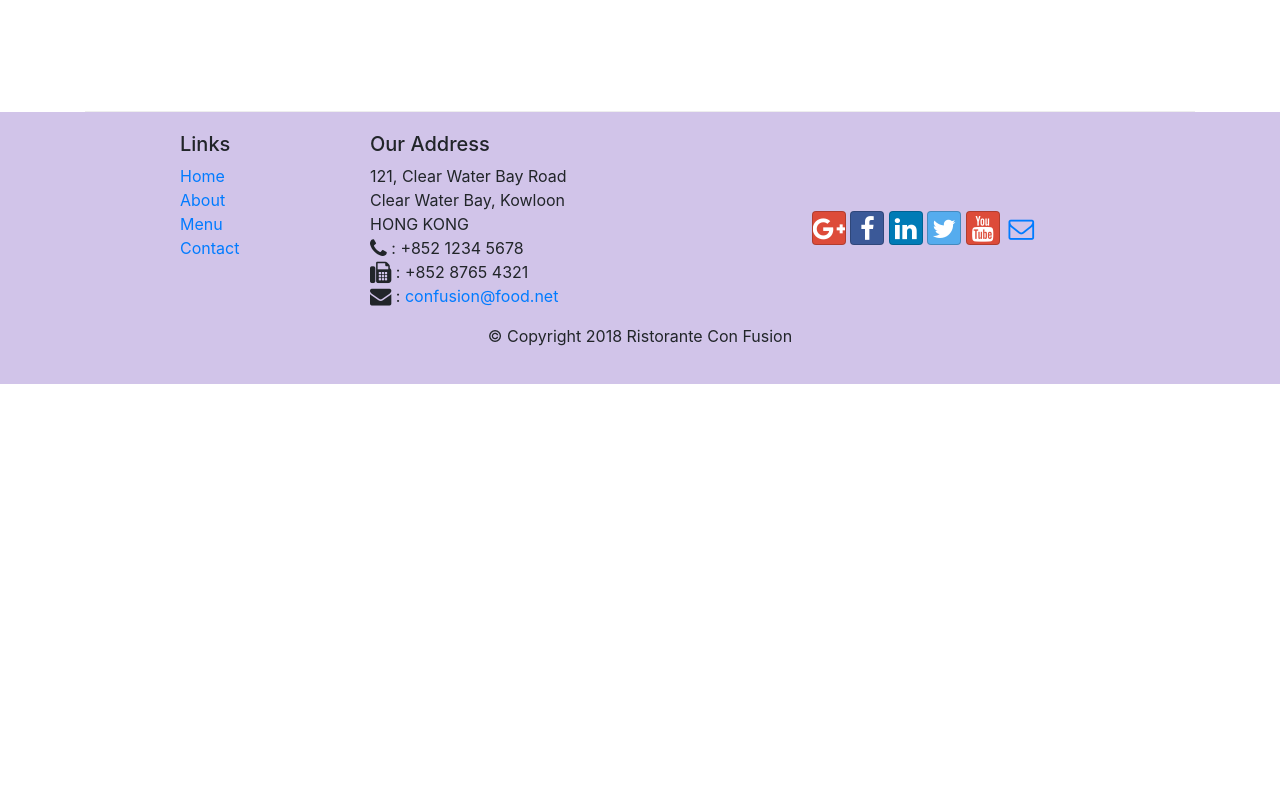
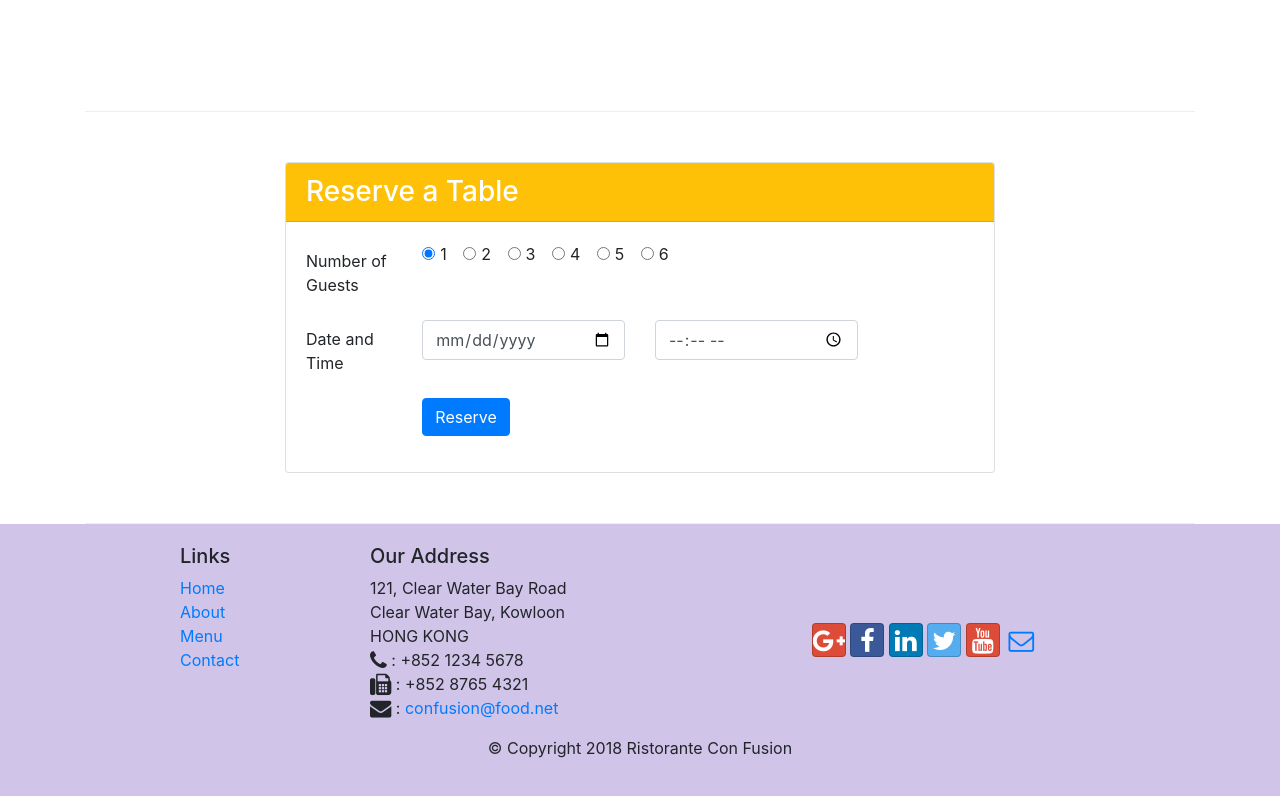
Before and after one commit to Erick2929/BootstrapTest.com, a website: page index.html in a window 1280 px wide. Shown: the part 1372-2168 px from the top of the page. Before the commit the page ends 1756 px from the top, so only its background shows below. Drawn offline with nearby package versions, Linux system fonts and the light colour scheme.

Commit message:
assignment 2

```diff
--- a/index.html
+++ b/index.html
@@ -38,12 +38,18 @@
     <header class="jumbotron">
         <div class="container">
             <div class="row row-header">
+                <!-- solo tenemos que poner lo de col-sm-6 a lo del boton e investigar como hacer que se vaya pabajo -->
                 <div class="col-12 col-sm-6">
                     <h1>Ristorante con Fusion</h1>
                     <p>We take inspiration from the World's best cuisines, and create a unique fusion experience. Our lipsmacking creations will tickle your culinary senses!</p>
                 </div>
+
                 <div class="col-12 col-sm align-self-center">
                     <img src="img/logo.png" class="img-fluid">
+                </div>
+
+                <div class="col-12 col-sm align-self-center">
+                    <a class="btn btn-warning" href="#Reservation">Reserve Table</a>
                 </div>
             </div>
         </div>
@@ -59,7 +65,7 @@
                     <img src="img/uthappizza.png" class="d-flex mr-3 img-thumbnail align-self-center" alt="uthapizza">
                     <div class="media-body">
                         <h2 class="mt-0">Uthappizza <span class="badge badge-danger">HOT</span> <span class="badge badge-pill badge-secondary">$4.99</span></h2>
-                        <p>A unique combination of Indian Uthappam (pancake) and Italian pizza, topped with Cerignola olives, ripe vine cherry tomatoes, Vidalia onion, Guntur chillies and Buffalo Paneer.</p>
+                        <p class="d-none d-sm-block">A unique combination of Indian Uthappam (pancake) and Italian pizza, topped with Cerignola olives, ripe vine cherry tomatoes, Vidalia onion, Guntur chillies and Buffalo Paneer.</p>
                     </div>
                 </div>
             </div>
@@ -71,8 +77,13 @@
                 <h3>This Month's Promotions</h3>
             </div>
             <div class="col col-sm col-md">
-                <h2>Weekend Grand Buffet</h2>
-                <p>Featuring mouthwatering combinations with a choice of five different salads, six enticing appetizers, six main entrees and five choicest desserts. Free flowing bubbly and soft drinks. All for just $19.99 per person </p>
+                <div class="media">
+                    <div class="media-body">
+                        <h2>Weekend Grand Buffet <span class="badge badge-danger">NEW</span> </h2>
+                        <p class="d-none d-sm-block">Featuring mouthwatering combinations with a choice of five different salads, six enticing appetizers, six main entrees and five choicest desserts. Free flowing bubbly and soft drinks. All for just $19.99 per person </p>
+                    </div>
+                    <img src="img/buffet.png" class="d-flex mr-3 img-thumbnail align-self-center" alt="buffet">
+                </div>
             </div>
         </div>
 
@@ -86,10 +97,72 @@
                     <div class="media-body">
                         <h2>Alberto Somayya</h2>
                         <h4>Executive Chef</h4>
-                        <p>Award winning three-star Michelin chef with wide International experience having worked closely with whos-who in the culinary world, he specializes in creating mouthwatering Indo-Italian fusion experiences. </p>
+                        <p class="d-none d-sm-block">Award winning three-star Michelin chef with wide International experience having worked closely with whos-who in the culinary world, he specializes in creating mouthwatering Indo-Italian fusion experiences. </p>
                     </div>
                 </div>
             </div>
+        </div>
+
+        <div class="row row-content align-items-center">
+            <div class="col-md-2"></div>
+            <div class="col-12 col-md-8">
+                <div class="card">
+                    <h3 id="Reservation" class="card-header bg-warning text-white">Reserve a Table</h3>
+                    <div class="card-body">
+                        <div class="form-group row">
+                            <label for="guestnum" class="col-md-2 col-form-label">Number of Guests</label>
+                            <div class="col-md-10">
+                                <div class="form-check form-check-inline">
+                                    <input class="form-check-input" type="radio" name="RadioOptions" id="1" value="one" checked>
+                                    <label class="form-check-label" for="1">1</label>
+                                </div>
+                                <div class="form-check form-check-inline">
+                                    <input class="form-check-input" type="radio" name="RadioOptions" id="2" value="two">
+                                    <label class="form-check-label" for="2">2</label>
+                                </div>
+                                <div class="form-check form-check-inline">
+                                    <input class="form-check-input" type="radio" name="RadioOptions" id="3" value="three">
+                                    <label class="form-check-label" for="3">3</label>
+                                </div>
+                                <div class="form-check form-check-inline">
+                                    <input class="form-check-input" type="radio" name="RadioOptions" id="4" value="four">
+                                    <label class="form-check-label" for="4">4</label>
+                                </div>
+                                <div class="form-check form-check-inline">
+                                    <input class="form-check-input" type="radio" name="RadioOptions" id="5" value="five">
+                                    <label class="form-check-label" for="5">5</label>
+                                </div>
+                                <div class="form-check form-check-inline">
+                                    <input class="form-check-input" type="radio" name="RadioOptions" id="6" value="six">
+                                    <label class="form-check-label" for="6">6</label>
+                                </div>
+                            </div>
+                        </div>
+
+                        <div class="form-group row">
+                            <label for="datentime" class="col-md-2 col-form-label">Date and Time</label>
+                            <div class="col-5 col-md-4">
+                                <input type="date" class="form-control" name="date" id="date" placeholder="dd/mm/yy">
+                            </div>
+                            <div class="col-5 col-md-4">
+                                <input type="time" class="form-control" name="time" id="time" placeholder="00:00">
+                            </div>
+                        </div>
+                        <div class="form-group row">
+                            <div class="col-md-2"></div>
+                            <div class="col-md-2">
+                                <button type="submit" class="btn btn-primary">
+                                    Reserve
+                                </button>
+                            </div>
+                            <div class="col-md-8"></div>
+                        </div>
+
+                    </div>
+
+                </div>
+            </div>
+            <div class="col-md-2"></div>
         </div>
     </div>
 
```
Also changed, not shown: contactus.html (+1 -1 lines).
